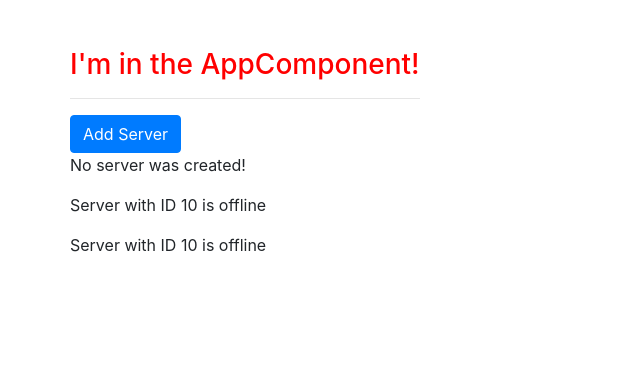
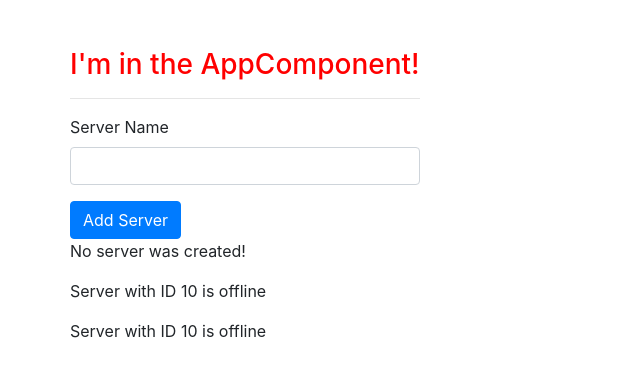
Before and after one commit to monikaando/Databinding, an Angular app: page / in a window 1280 px wide. Shown: the top 376 px of the page, without its empty margins (0-640 px from the left). Built offline with nearby package versions, Linux system fonts and the light colour scheme.

Commit message:
Passing and Using Data with Event Binding

```diff
--- a/src/app/servers/servers.component.html
+++ b/src/app/servers/servers.component.html
@@ -1,3 +1,9 @@
+<label>Server Name</label>
+<input
+type="text"
+class="form-control"
+(input)="onUpdateServerName($event)">
+<p>{{ serverName }}</p>
 <button  class="btn btn-primary" [disabled]="!allowNewServer" (click)="onCreateServer()">Add Server</button>
 <!-- <p [innerText]="allowNewServer"></p> -->
 <p>{{ serverCreationStatus }}</p>
--- a/src/app/servers/servers.component.ts
+++ b/src/app/servers/servers.component.ts
@@ -12,7 +12,8 @@
 })
 export class ServersComponent implements OnInit {
   allowNewServer = false;
-  serverCreationStatus ="No server was created!";
+  serverCreationStatus = "No server was created!";
+  serverName = "";
   constructor() {
     setTimeout(() => {
       this.allowNewServer = true;
@@ -23,5 +24,7 @@
     onCreateServer(){
       this.serverCreationStatus = "Server was created!";
     }
-
+    onUpdateServerName(event: Event) {
+      this.serverName = (<HTMLInputElement>event.target).value;
+    }
 }
```
Also changed, not shown: 1 other file (tests, documents, lock files or other folders).
